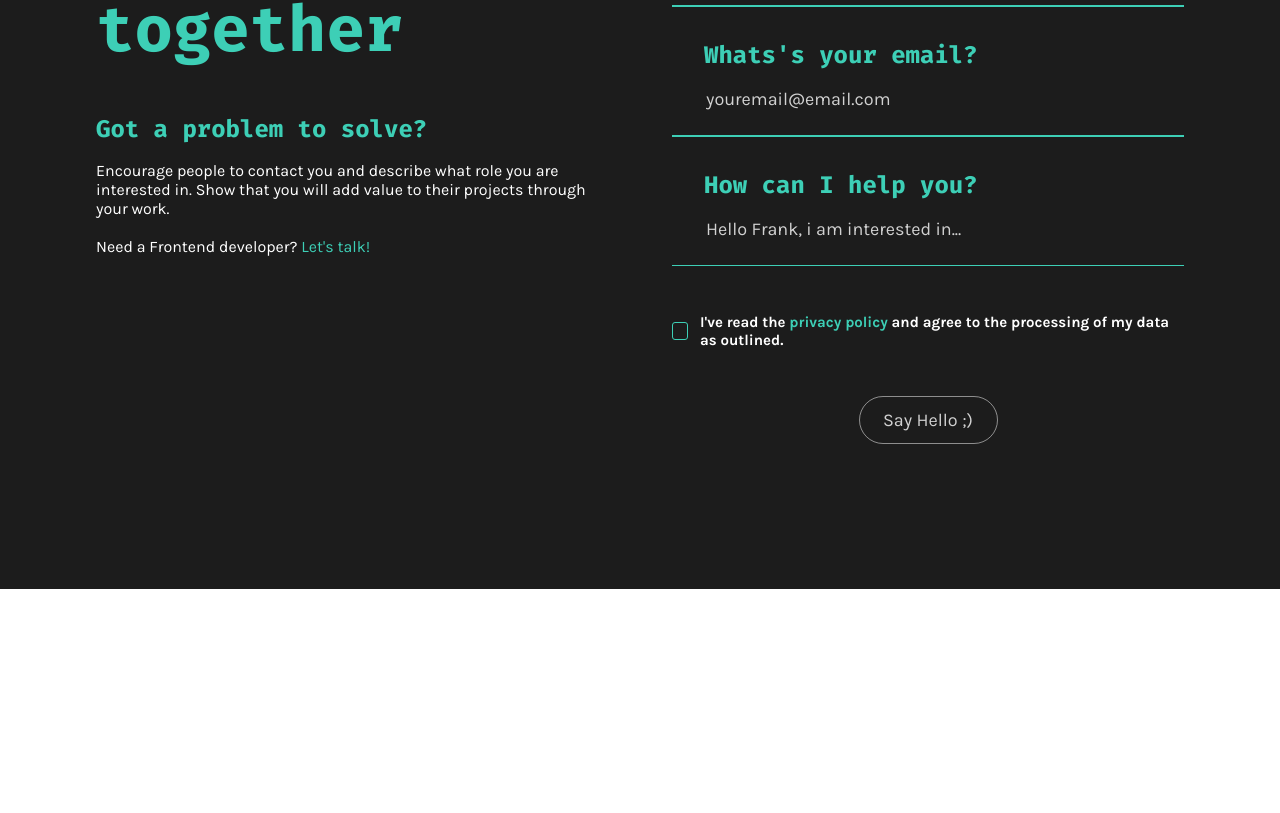
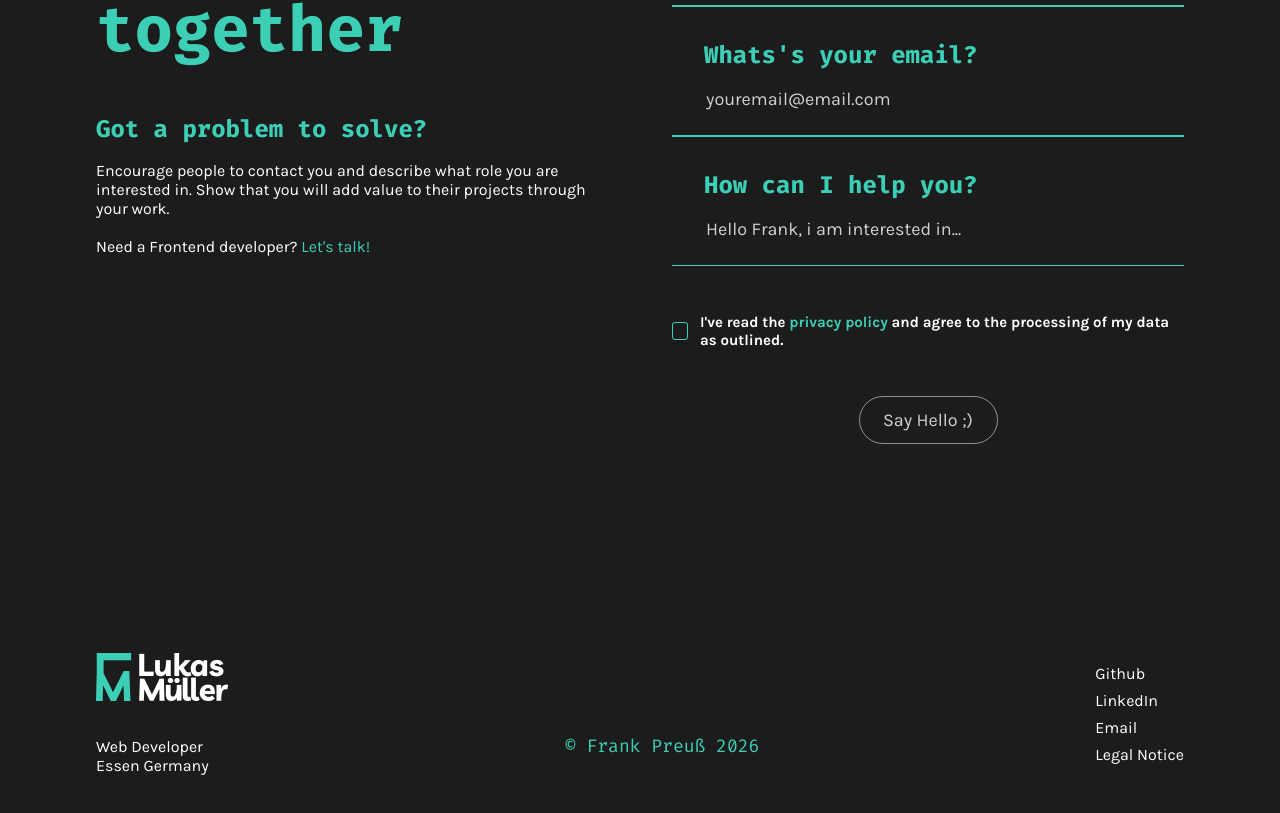
Before and after one commit to FrankPreuss94/portfolio, an Angular app: page / in a window 1280 px wide. Shown: the part 4319-5132 px from the top of the page. Before the commit the page ends 4908 px from the top, so only its background shows below. Built offline with nearby package versions, Linux system fonts and the light colour scheme.

Commit message:
added footer

```diff
--- a/src/app/app.html
+++ b/src/app/app.html
@@ -5,5 +5,6 @@
 <app-projects></app-projects>
 <app-testimonials></app-testimonials>
 <app-contact></app-contact>
+<app-footer></app-footer>
 
 <router-outlet />
--- a/src/app/app.ts
+++ b/src/app/app.ts
@@ -7,9 +7,10 @@ import { Skills } from './components/skills/skills';
 import { Projects } from './components/projects/projects';
 import { Testimonials } from './components/testimonials/testimonials';
 import { Contact } from './components/contact/contact';
+import { Footer } from './shared/components/footer/footer';
 
 @Component({
-  imports: [RouterOutlet, Header, Hero, About, Skills, Projects, Testimonials, Contact],
+  imports: [RouterOutlet, Header, Hero, About, Skills, Projects, Testimonials, Contact, Footer],
   selector: 'app-root',
   styleUrl: './app.scss',
   templateUrl: './app.html',
--- /dev/null
+++ b/src/app/shared/components/footer/footer.html
@@ -0,0 +1,16 @@
+<footer>
+    <div class="content_wrapper">
+        <div class="logo_wrapper">
+            <img src="./assets/images/logo.png" alt="logo">
+            <p>Web Developer</p>
+            <p>Essen Germany</p>
+        </div>
+        <h5>© Frank Preuß 2026</h5>
+        <div class="footer_links">
+            <a href="http://" target="_blank" rel="noopener noreferrer">Github</a>
+            <a href="http://" target="_blank" rel="noopener noreferrer">LinkedIn</a>
+            <a href="mailto:preuss.frank.94@gmail.com">Email</a>
+            <a href="http://" target="_blank" rel="noopener noreferrer">Legal Notice</a>
+        </div>
+    </div>
+</footer>
--- /dev/null
+++ b/src/app/shared/components/footer/footer.scss
@@ -0,0 +1,47 @@
+footer {
+    width: 100%;
+    padding: 64px 96px;
+    display: flex;
+    justify-content: center;
+    background-color: rgba(28, 28, 28, 1);
+}
+
+.content_wrapper {
+    height: 100%;
+    width: 100%;
+    max-width: 1440px;
+    display: flex;
+    justify-content: space-between;
+    align-items: center;
+}
+
+.logo_wrapper {
+    font-size: 16px;
+    font-family: 'Karla';
+    font-weight: 400;
+
+    img {
+        margin-bottom: 32px;
+    }
+}
+
+h5 {
+    font-size: 18px;
+    color: rgba(61, 207, 182, 1);
+    font-family: 'Fira Code';
+    font-weight: 400;
+    padding-top: 64px;
+}
+
+.footer_links {
+    display: flex;
+    flex-direction: column;
+    gap: 8px;
+
+    a {
+        text-decoration: none;
+        font-size: 16px;
+        font-family: 'Karla';
+        font-weight: 400;
+    }
+}
```
Also changed, not shown: src/app/shared/components/footer/footer.ts (added, +9 -0 lines).
